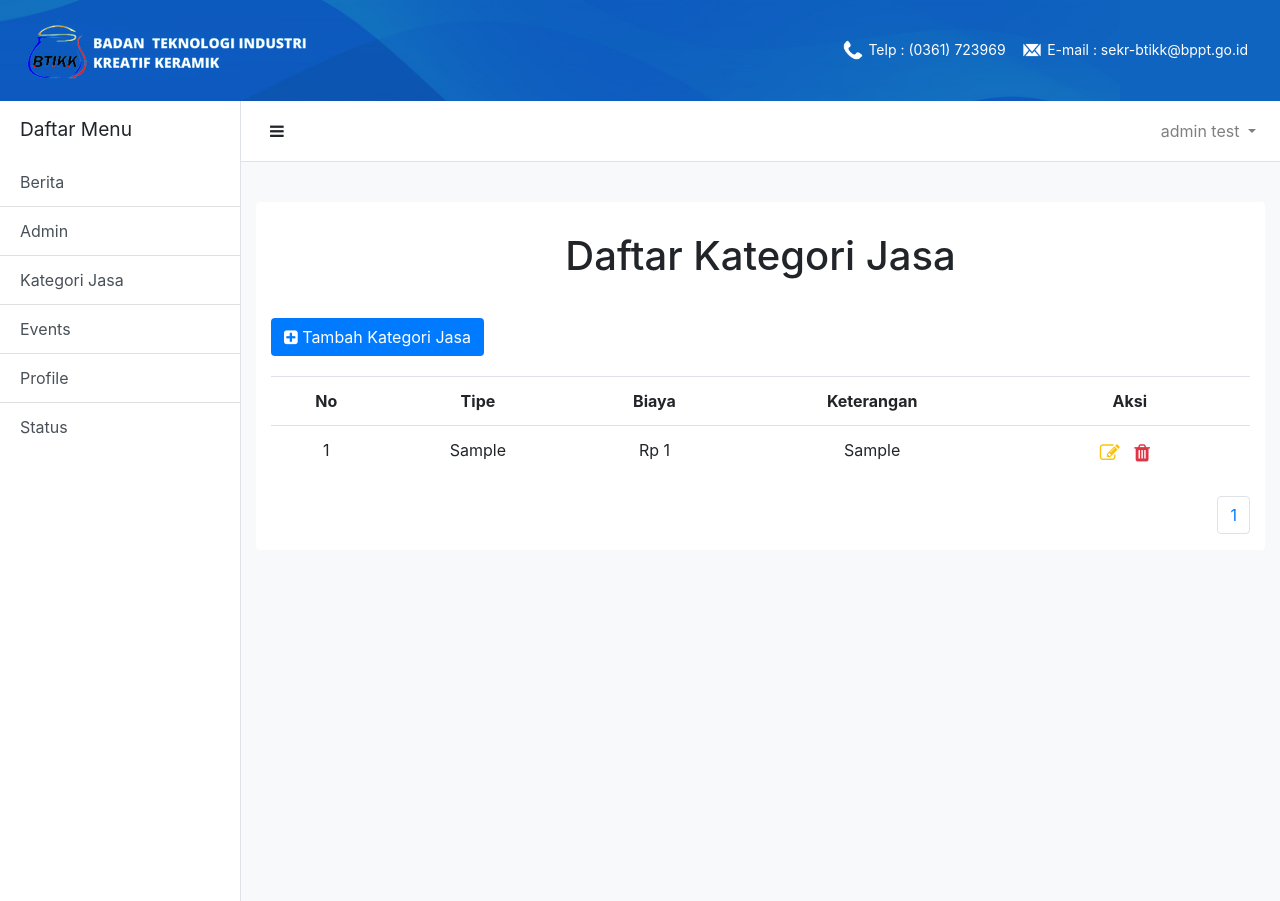
After one commit to scaryfly/projectRizky, a PHP site: page /adminContent/kategoriJasa.php in a window 1280 px wide. The commit adds this page. Run offline with PHP 8.4, Linux system fonts and the light colour scheme; a user stored in the database is signed in; data comes from the database, SQL or seed files in the repository; tables that the repository leaves empty hold one stand-in row (values such as "Sample post"); some libraries are stand-ins or nearby versions.

Commit message:
kategori jasa crud

```diff
--- a/adminContent/inputBerita.php
+++ b/adminContent/inputBerita.php
@@ -10,15 +10,15 @@
         <form enctype='multipart/form-data' action='../proses/inputBerita.php' method='post' style='margin-left : 10px; margin-right:10px;'>
             <div class='form-group'>
                 <label for='gambar'>Upload Gambar</label>
-                <input type='file' class='form-control' name='gambar' id='gambar' >
+                <input type='file' class='form-control' name='gambar' id='gambar' required>
             </div>
             <div class='form-group'>
                 <label for='judul'>Judul</label>
-                <input type='text' class='form-control' name='judul' id='judul' >
+                <input type='text' class='form-control' name='judul' id='judul' required>
             </div>
             <div class='form-group'>
                 <label for='berita'>Isi Berita</label>
-                <textarea class='form-control' name='berita' id='editor'></textarea>
+                <textarea class='form-control' name='berita' id='editor' required></textarea>
             </div>
             <div class='form-group d-flex justify-content-center'>
                 <button type='submit' class='btn btn-primary' name='submit'>Submit</button>
--- /dev/null
+++ b/adminContent/kategoriJasa.php
@@ -0,0 +1,83 @@
+<?php
+    include("../dashboardUser.php");
+?>
+
+    <div class="card-title text-center" id="user-content-title">
+        <h1>Daftar Kategori Jasa</h1>
+    </div>
+    <div class='card-content'>
+        <div class="container">
+            <button class='btn bg-primary text-white' id='btn-add-content' onclick="window.location = './inputKategoriJasa.php';">
+                    <i class="fa fa-plus-square"></i>
+                    <span> Tambah Kategori Jasa</span>
+            </button>
+            <table class='table'>
+                <tr class='text-center'>
+                    <th>No</th>
+                    <th>Tipe</th>
+                    <th>Biaya</th>
+                    <th>Keterangan</th>
+                    <th>Aksi</th>
+                </tr>
+<?php
+
+    #query untuk menampilkan semua data yang berada di tabel mahasiswa
+
+    $batas   = 5;
+    if(!isset($_GET['halaman'])){
+        $posisi  = 0;
+        $halaman = 1;
+    }else{
+        $posisi  = ($_GET['halaman']-1) * $batas;
+    }
+
+    $no = $posisi+1;
+    $tampil = mysqli_query($conn,"SELECT * FROM tb_kategoriJasa order by id_kategoriJasa asc limit $posisi,$batas");
+    $num = mysqli_num_rows($tampil);
+    #dilakukan pengecekan apabila data kosong maka yang Empty jika akan tampil adalah Data kosong maka Tidak data akan tampil
+    if($num==0)
+    {
+      echo "
+            <tr>
+              <td class='text-center' colspan='5'>
+                Data Kosong
+              </td>
+            </tr>";
+    }else
+    {
+      while($array=mysqli_fetch_array($tampil))
+      {
+        echo "
+                <tr>
+                    <td class='text-center'>".$no."</td>
+                    <td class='text-center'>".$array['tipe_jasa']."</td>
+                    <td class='text-center'>Rp ".$array['biaya']."</td>
+                    <td class='text-center'>".$array['ket']."</td>
+                    <td class='text-center' id='table-action'>
+                        <a class='text-warning icon-action' href='./editKategoriJasa.php?id=".$array['id_kategoriJasa']."'><i class='fa fa-edit'></i></a>
+                        <a class='text-danger icon-action' href='../proses/deleteKategoriJasa.php?id=".$array['id_kategoriJasa']."'><i class='fa fa-trash'></i></a>
+                    </td>
+                </tr>
+          ";
+        $no++;
+      }
+    }
+?>
+                    </table>
+                    <div class='d-flex justify-content-end'>
+                        <div class="text-center">
+                            <ul class="pagination">
+                                <?php
+                                    $tampil = mysqli_query ($conn,"SELECT * FROM tb_kategoriJasa");
+                                    $num = mysqli_num_rows($tampil);
+                                    $jmlhalaman = ceil($num/$batas);
+                                    for($i=1;$i<=$jmlhalaman;$i++) {
+                                            echo "<li class='page-item'><a class='page-link' href='kategoriJasa.php?halaman=$i'>$i</a></li>";
+                                    }
+                                ?>
+                    </div>
+            </div>
+        </div>
+    </div>
+    </div>
+</div>
--- a/dashboardUser.php
+++ b/dashboardUser.php
@@ -63,7 +63,7 @@
   <div class="list-group list-group-flush">
     <a href="./berita.php" class="list-group-item list-group-item-action bg-white text-black ">Berita</a>
     <a href="./admin.php" class="list-group-item list-group-item-action bg-white text-black ">Admin</a>
-    <a href="#" class="list-group-item list-group-item-action bg-white text-black ">Overview</a>
+    <a href="./kategoriJasa.php" class="list-group-item list-group-item-action bg-white text-black ">Kategori Jasa</a>
     <a href="#" class="list-group-item list-group-item-action bg-white text-black ">Events</a>
     <a href="#" class="list-group-item list-group-item-action bg-white text-black ">Profile</a>
     <a href="#" class="list-group-item list-group-item-action bg-white text-black ">Status</a>
```
Also changed, not shown: adminContent/editKategoriJasa.php (added, +36 -0 lines), adminContent/inputKategoriJasa.php (added, +28 -0 lines), proses/deleteKategoriJasa.php (added, +11 -0 lines), proses/editKategoriJasa.php (added, +19 -0 lines), proses/inputKategoriJasa.php (added, +18 -0 lines).
